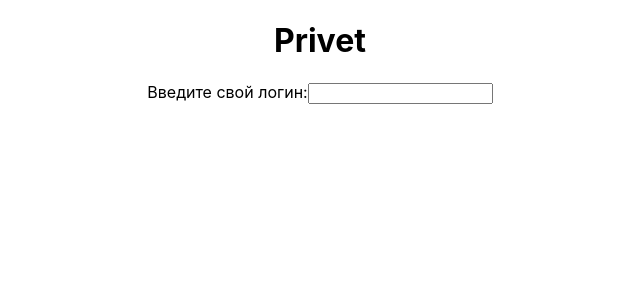
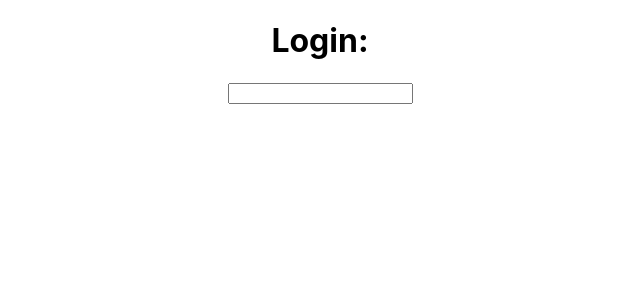
Before and after one commit to qoobatov/belgikgBot, a React (Create React App) app: page / in a window 1280 px wide. Shown: the top 300 px of the page, without its empty margins (320-960 px from the left). Built offline with nearby package versions, Linux system fonts and the light colour scheme.

Commit message:
test changes for gh-pages

```diff
--- a/src/App.js
+++ b/src/App.js
@@ -3,13 +3,12 @@ import "./App.css";
 function App() {
   return (
     <div className="App">
-      <h1>Privet</h1>
-      <form action="">
-        <label>
-          Введите свой логин:
-          <input type="text" />
-        </label>
-      </form>
+      <h1>Login:</h1>
+      <div>
+        <form action="">
+            <input type="text" />
+        </form>
+      </div>
     </div>
   );
 }
```
